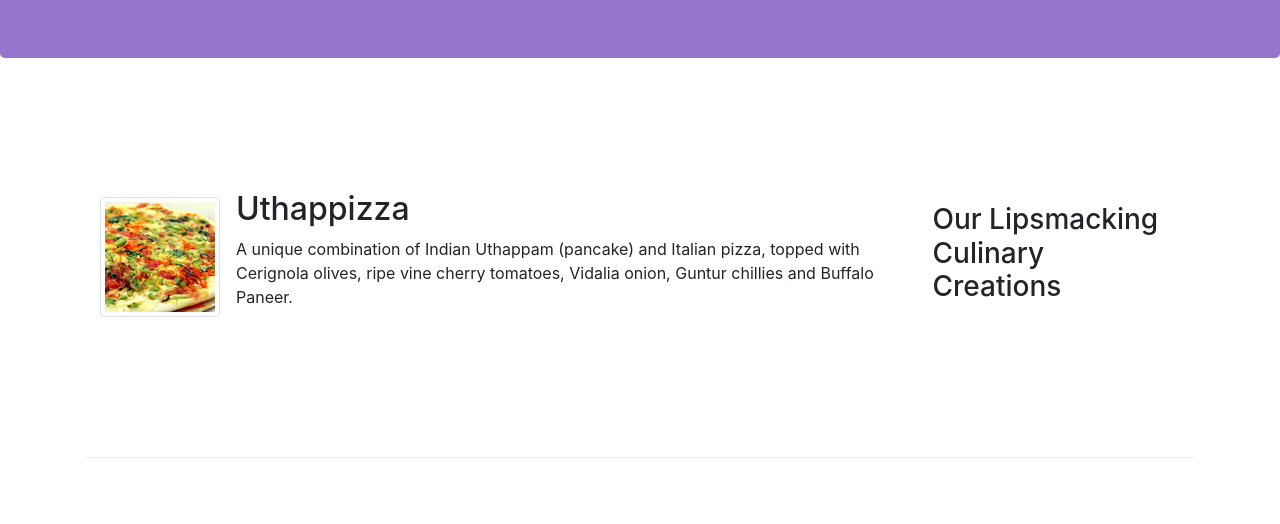
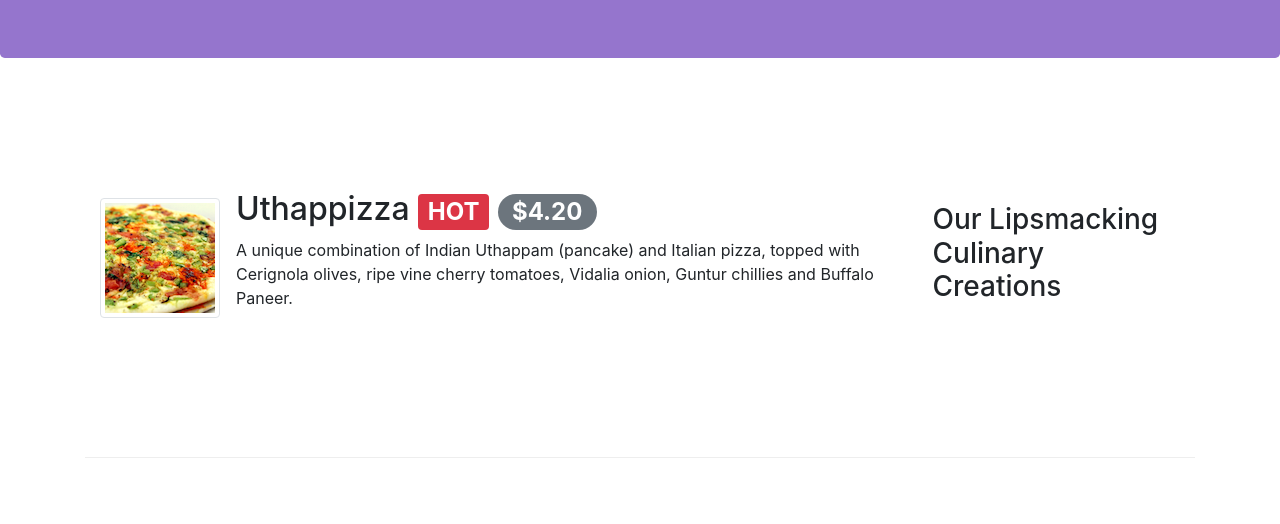
Before and after one commit to l-dn/confusion, a website: page index.html in a window 1280 px wide. Shown: the part 276-800 px from the top of the page. Drawn offline with nearby package versions, Linux system fonts and the light colour scheme.

Commit message:
Alerting users

```diff
--- a/index.html
+++ b/index.html
@@ -58,7 +58,7 @@
                     <img class="d-flex mr-3 img-thumbnail align-self-center"
                          src="img/uthappizza.png" alt="Uthappizza">
                     <div class="media-body">
-                        <h2 class="mt-0">Uthappizza</h2>
+                        <h2 class="mt-0">Uthappizza <span class="badge badge-danger">HOT</span> <span class="badge badge-pill badge-secondary">$4.20</span></h2>
                         <p>A unique combination of Indian Uthappam (pancake) and Italian pizza, topped with Cerignola olives, ripe vine cherry tomatoes, Vidalia onion, Guntur chillies and Buffalo Paneer.</p>
                     </div>
                 </div>
```
